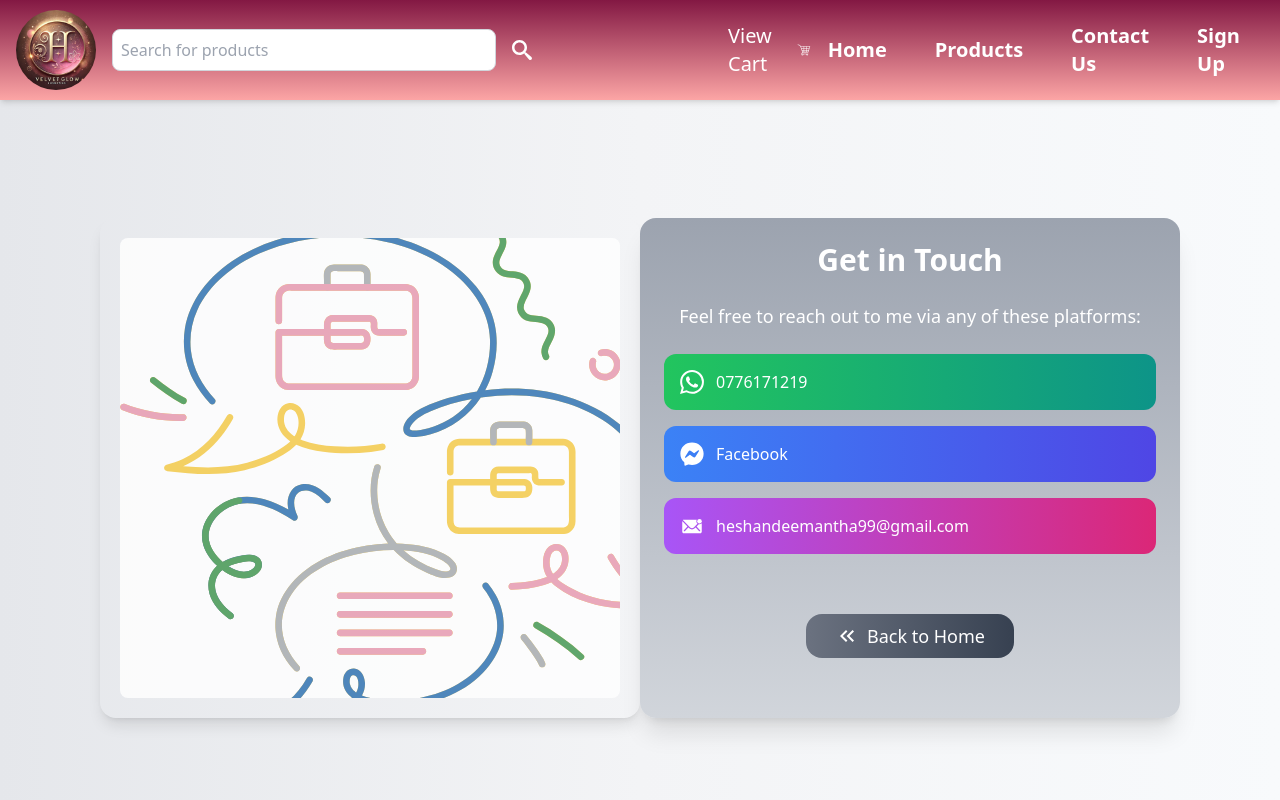
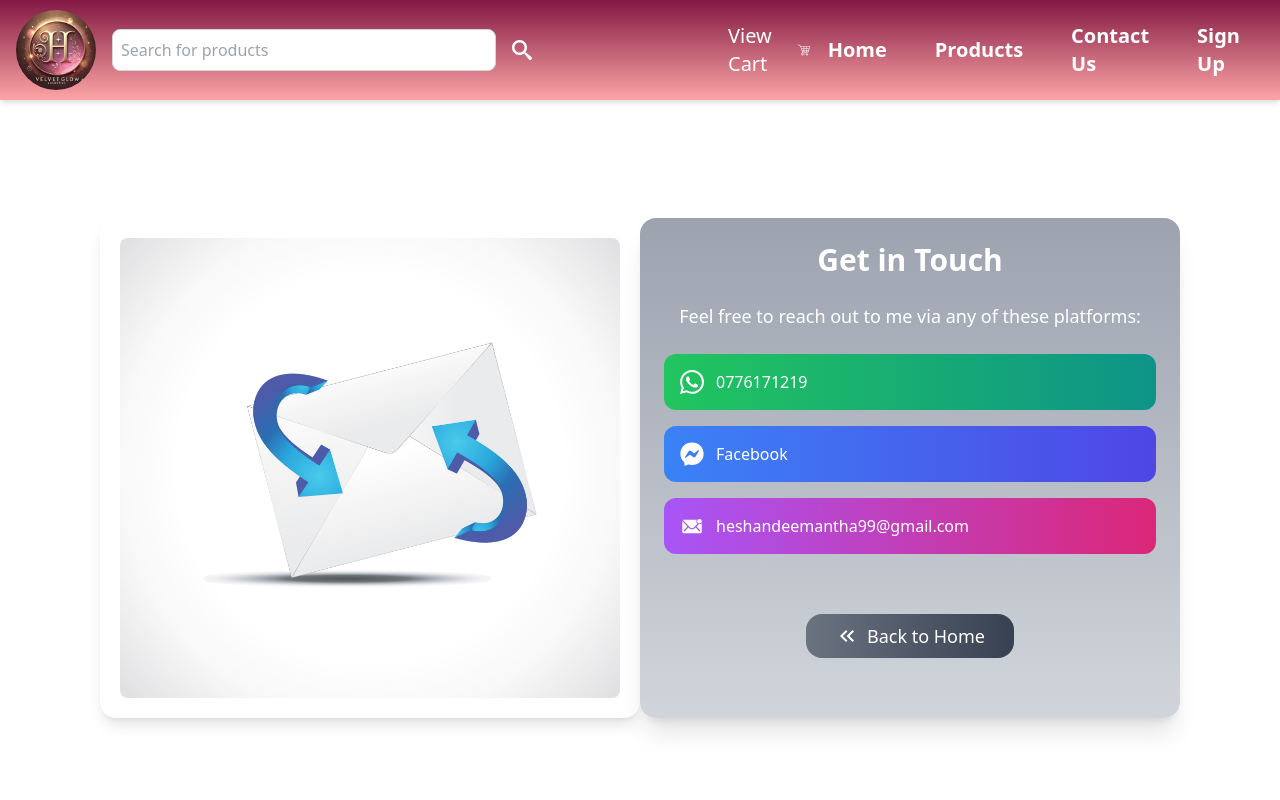
Before and after one commit to SKPHDeemantha/E-platformFrontend, a React (Vite) app: page /contactus in a window 1280 px wide. Shown: the top 800 px of the page. Built offline with nearby package versions, Linux system fonts and the light colour scheme.

Commit message:
Update ContactMe page layout; change background color and image source for improved aesthetics

```diff
--- a/src/pages/Home/contactus.jsx
+++ b/src/pages/Home/contactus.jsx
@@ -15,11 +15,11 @@ export default function ContactMe() {
       <Header />
 
 
-      <div className="flex flex-col lg:flex-row bg-gradient-to-r from-gray-200 via-gray-100 to-slate-50 shadow-2xl w-full h-[calc(100vh-4rem)] items-center justify-center p-10">
+      <div className="flex flex-col lg:flex-row bg-{#f1f1f1} to-slate-50 shadow-2xl w-full h-[calc(100vh-4rem)] items-center justify-center p-10">
 
         <div className="w-full lg:w-[45%] h-[500px] p-5 flex justify-center items-center rounded-2xl shadow-lg">
           <img
-            src="/contactus.png"
+            src="/Contact.jpg"
             alt="Contact"
             className="w-full h-full object-cover rounded-lg animate-pulse"
           />
```
Also changed, not shown: public/Contact.jpg (added), public/contactus.png (deleted).
